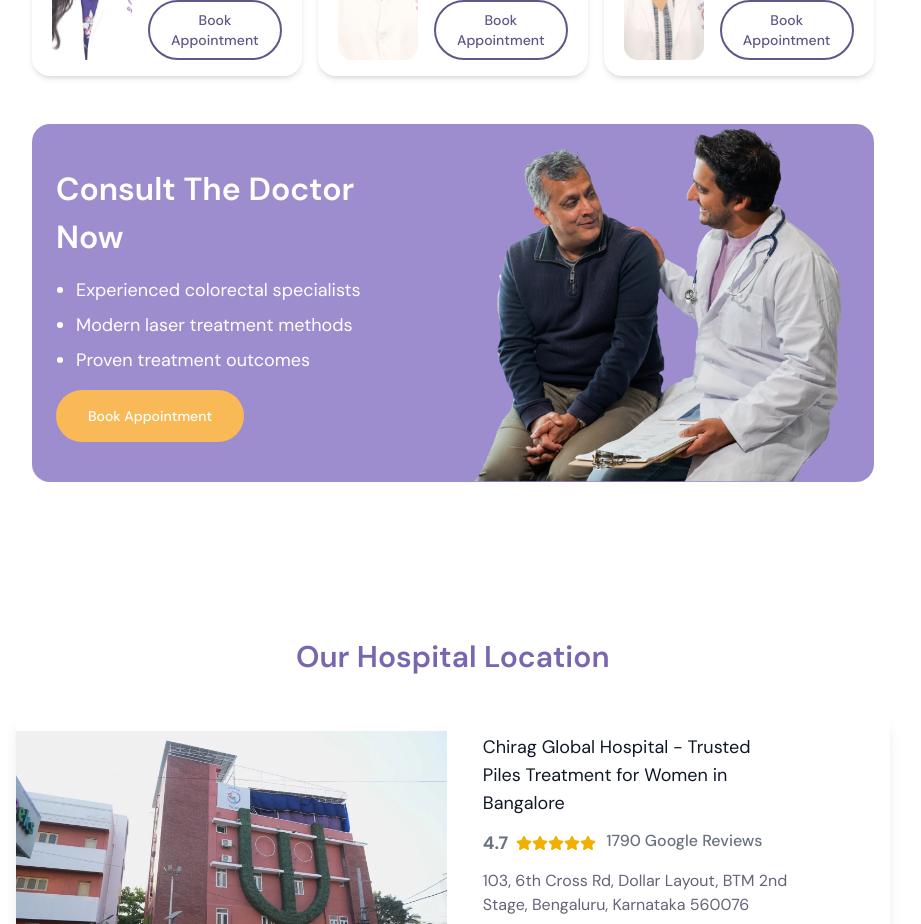
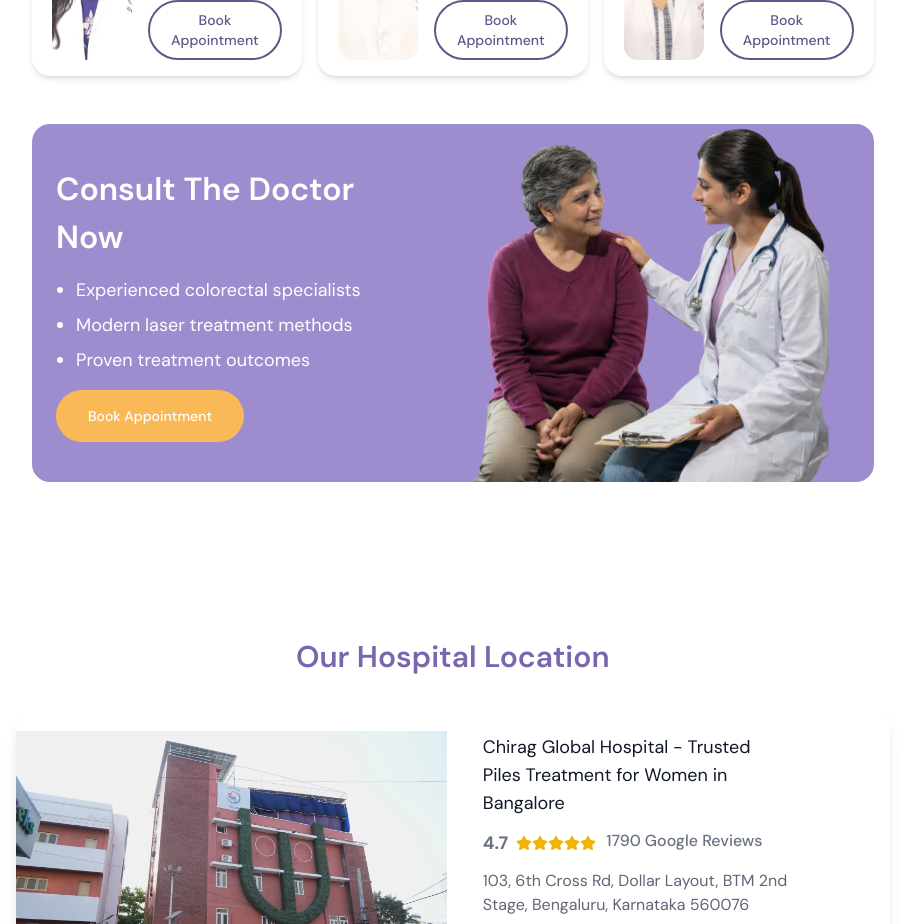
Before and after one commit to ganeshadvait/chirag, a Next.js app: page /ladypiles/1 in a window 1280 px wide. Shown: the part 2180-3104 px from the top of the page, without its empty margins (0-921 px from the left). Built offline with nearby package versions, Linux system fonts and the light colour scheme.

Commit message:
image update in ladypile page in consult the doctor section

```diff
--- a/app/ladypiles/[slug]/page.tsx
+++ b/app/ladypiles/[slug]/page.tsx
@@ -131,7 +131,7 @@
         "Proven treatment outcomes",
       ],
       buttonText: "Book Appointment",
-      imageSrc: "/consultthedoctor.png",
+      imageSrc: "/ladypilesconsultthedoctor.png",
     },
   };
 
```
